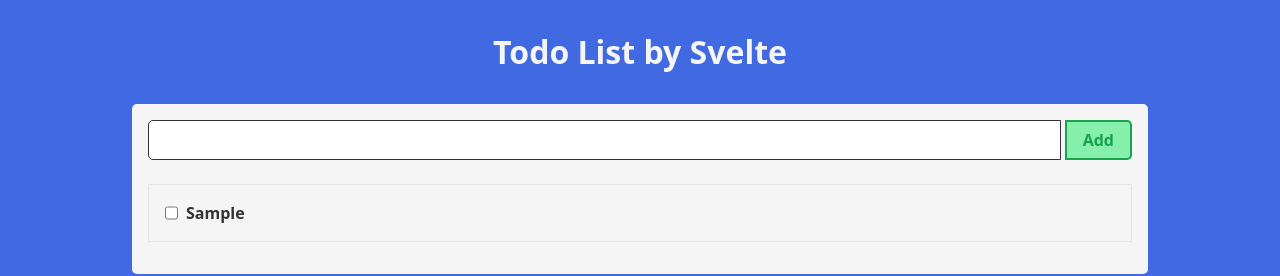
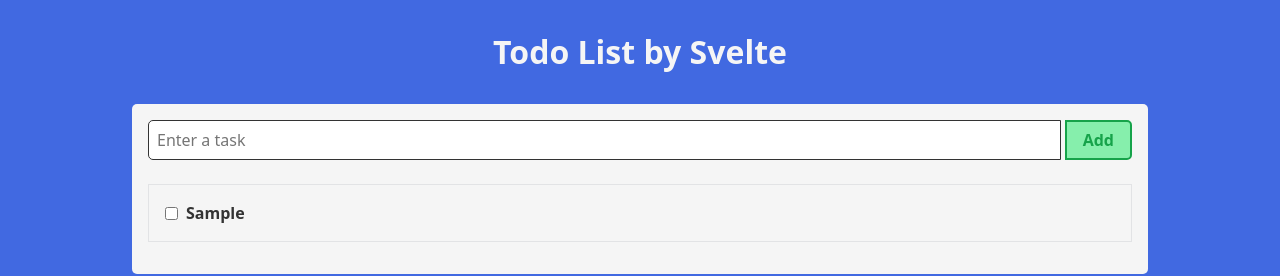
Before and after one commit to morimorig3/svelte-todo-app, a SvelteKit app: page / in a window 1280 px wide. Both pictures are taken after typing "Sample" into the empty fields and a click on the button "Add". Shown: the top 276 px of the page. Built offline with nearby package versions, Linux system fonts and the light colour scheme.

Commit message:
style:todo

```diff
--- a/src/components/AddTodo.svelte
+++ b/src/components/AddTodo.svelte
@@ -18,9 +18,12 @@
 </script>
 
 <div>
-	<input type="text" bind:value={$inputValue} on:keydown={onKeydownEnter} /><button
-		on:click={onClick}>Add</button
-	>
+	<input
+		placeholder="Enter a task"
+		type="text"
+		bind:value={$inputValue}
+		on:keydown={onKeydownEnter}
+	/><button on:click={onClick}>Add</button>
 </div>
 
 <style>
--- a/src/components/Todo.svelte
+++ b/src/components/Todo.svelte
@@ -38,10 +38,12 @@
 	div {
 		display: flex;
 		justify-content: space-between;
+		align-items: center;
 		gap: 8px;
 	}
 	p {
 		font-weight: bold;
+		word-break: break-all;
 	}
 	button {
 		width: 25px;
```
